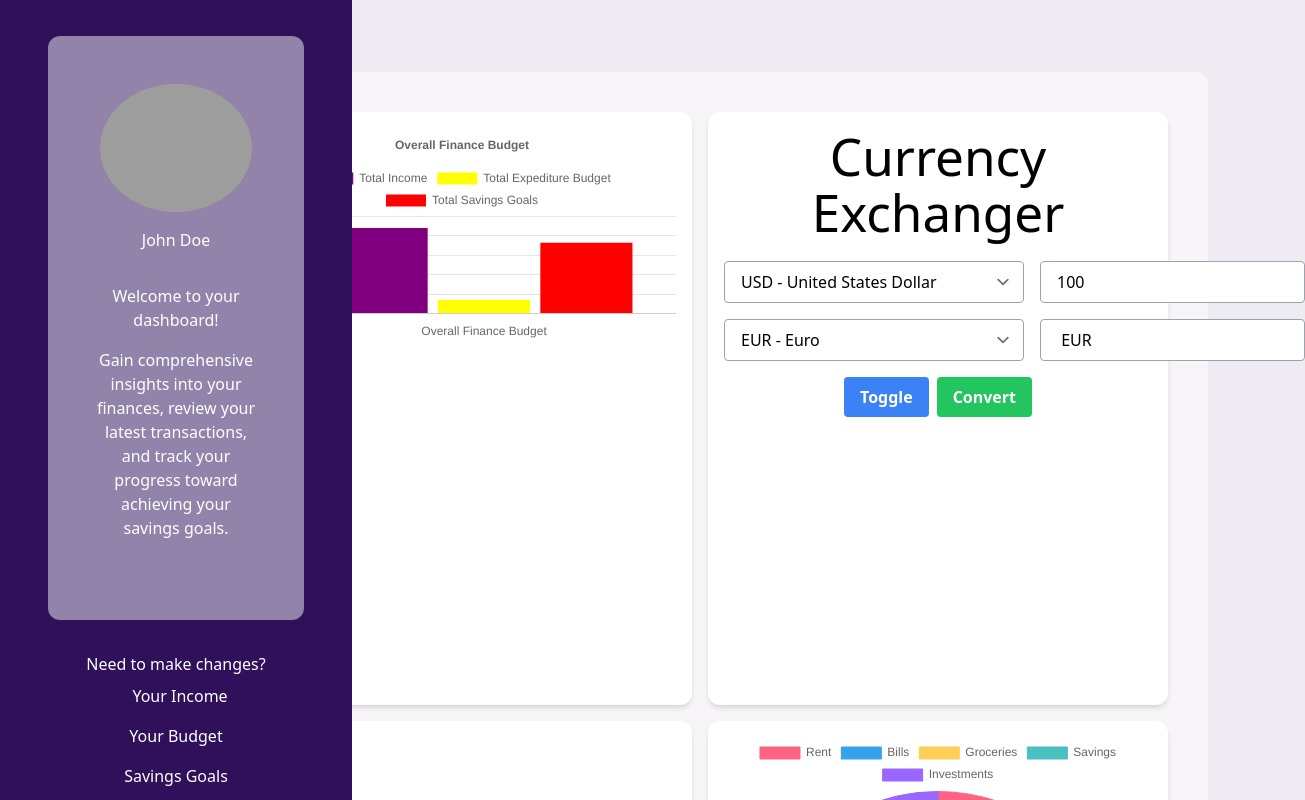
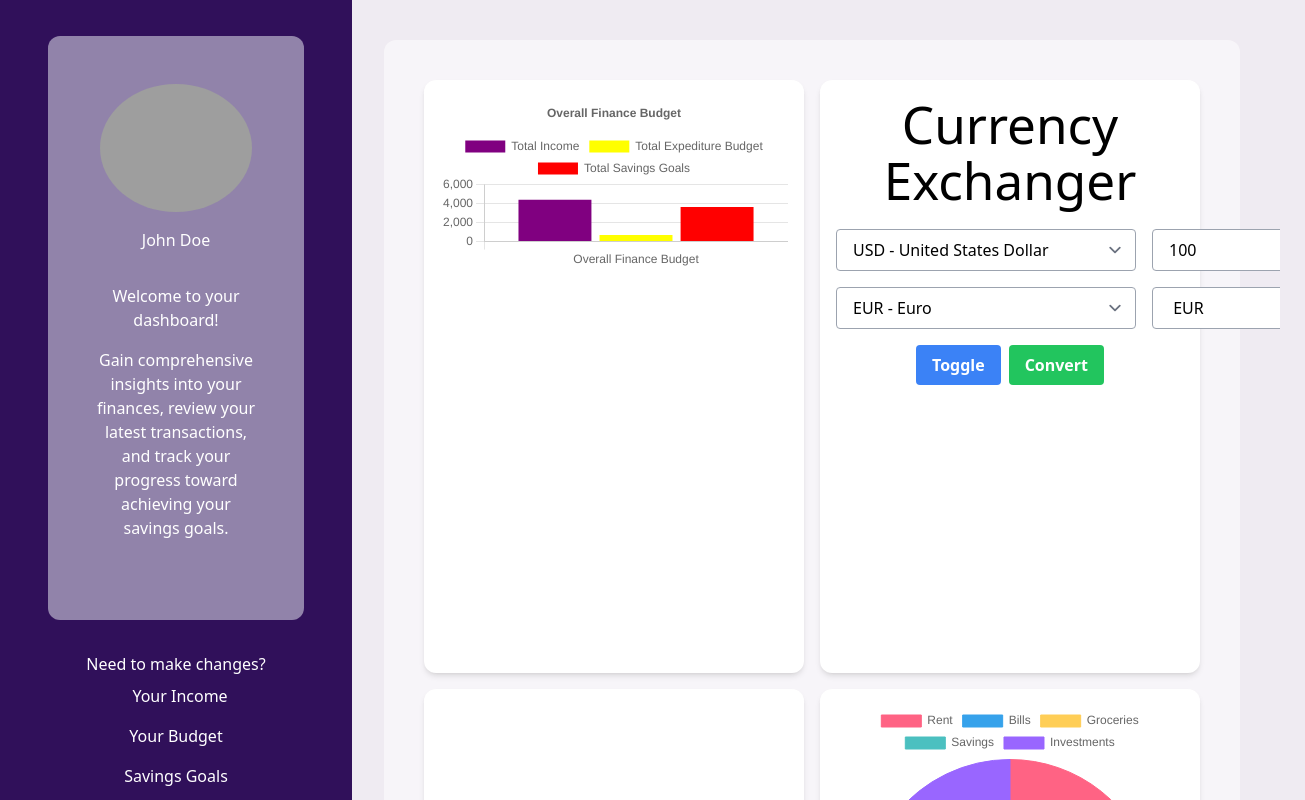
Before and after one commit to MrKatrish/insight_wallet, a React (Vite) app: page /dashboard in a window 1280 px wide. Shown: the top 800 px of the page, 1305 px wide, since content can reach past the window. Built offline with nearby package versions, Linux system fonts and the light colour scheme; grey boxes are pictures that could not be loaded.

Commit message:
main content wrapper div aligned so is fixed next to sidebar

```diff
--- a/src/pages/Dashboard.jsx
+++ b/src/pages/Dashboard.jsx
@@ -15,7 +15,7 @@ const Dashboard = () => {
         <Sidebar />
 
         {/* Main Content Wrapper */}
-        <div className="flex-1 p-10 pl-40">
+        <div className="fixed overflow-x-hidden overflow-y-auto top-0 left-0 w-full h-full p-10 pl-96">
           {/* Main Content */}
           <div className="bg-white bg-opacity-50 rounded-xl p-10 grid grid-cols-2 grid-rows-3 gap-4">
             {/* Tile 1 - Bar Chart */}
@@ -48,10 +48,11 @@ const Dashboard = () => {
               {/* here add SavingsGoals component*/}
             </div>
           </div>
+
+          <Footer />
+
         </div>
       </div>
-
-      <Footer />
     </>
   );
 };
```
